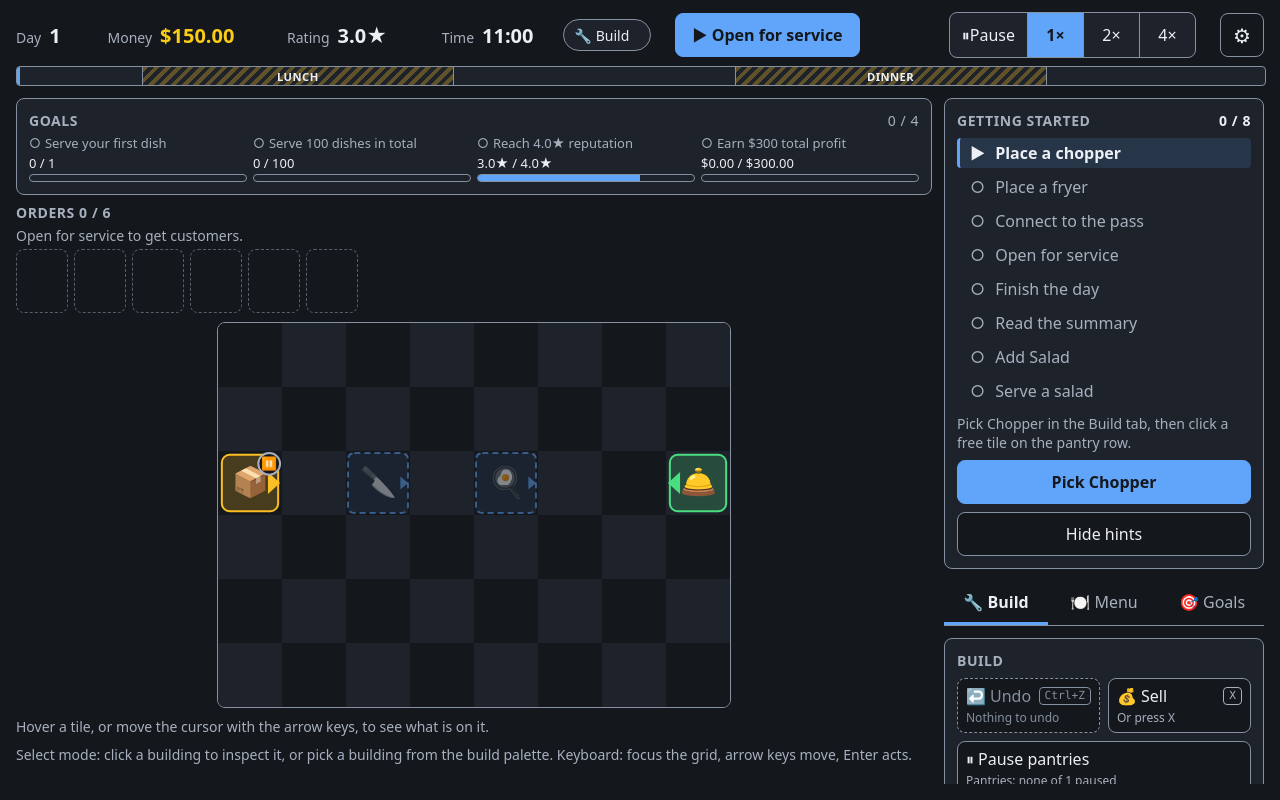
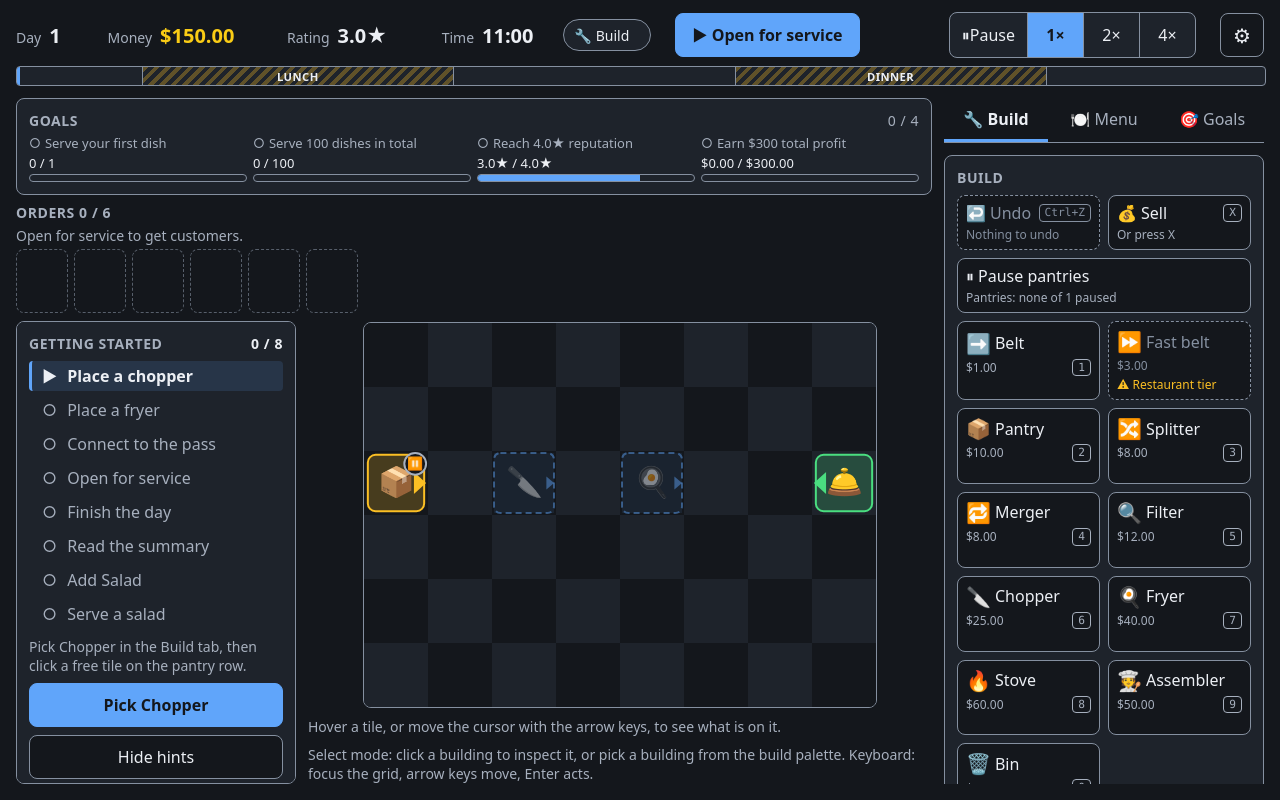
Before and after one commit to Elegalaxy/Kitchen-Line, a React (Vite) app: page / in a window 1280 px wide. Built offline with nearby package versions, Linux system fonts and the light colour scheme.

Commit message:
Move the getting-started card beside the grid so the side menu stays full height.
Co-authored-by: Cursor <cursoragent@cursor.com>

```diff
--- a/src/ui/App.tsx
+++ b/src/ui/App.tsx
@@ -20,6 +20,7 @@ import { useSnapshot } from './store.ts'
 import Toast from './Toast.tsx'
 import TileInfo from './TileInfo.tsx'
 import TopBar from './TopBar.tsx'
+import TutorialCard from './TutorialCard.tsx'
 import { createUiStore, useUi } from './uiState.ts'
 import type { UiState } from './uiState.ts'
 
@@ -104,9 +105,14 @@ export default function App() {
         <div className="stage">
           <GoalTracker snap={snap} defs={store.defs} />
           <OrdersStrip state={snap.state} defs={store.defs} />
-          <GridCanvas store={store} ui={uiStore} />
-          <TileInfo state={snap.state} defs={store.defs} ui={ui} />
-          <p className="hint">{hintFor(store.defs, ui)}</p>
+          <div className="play">
+            <TutorialCard ctx={ctx} snap={snap} ui={ui} />
+            <div className="play-main">
+              <GridCanvas store={store} ui={uiStore} />
+              <TileInfo state={snap.state} defs={store.defs} ui={ui} />
+              <p className="hint">{hintFor(store.defs, ui)}</p>
+            </div>
+          </div>
         </div>
         <SidePanel ctx={ctx} snap={snap} ui={ui} />
       </div>
--- a/src/ui/SidePanel.tsx
+++ b/src/ui/SidePanel.tsx
@@ -11,7 +11,6 @@ import type { PaletteHover } from './BuildPalette.tsx'
 import GoalsPanel from './GoalsPanel.tsx'
 import Inspector from './Inspector.tsx'
 import MenuPanel from './MenuPanel.tsx'
-import TutorialCard from './TutorialCard.tsx'
 import { nextTab, SIDE_TABS } from './sideTabs.ts'
 import type { SideTab } from './sideTabs.ts'
 import type { Snapshot } from './store.ts'
@@ -31,7 +30,6 @@ export default function SidePanel({ ctx, snap, ui }: { ctx: Ctx; snap: Snapshot;
   }
   return (
     <aside className="side">
-      <TutorialCard ctx={ctx} snap={snap} ui={ui} />
       <div className="tabs" role="tablist" aria-label="Side panel">
         {SIDE_TABS.map((t) => (
           <button
--- a/src/ui/TutorialCard.tsx
+++ b/src/ui/TutorialCard.tsx
@@ -1,4 +1,4 @@
-// Getting-started card. Shown above the side tabs until every step is done, then remembered
+// Getting-started card. Shown beside the grid until every step is done, then remembered
 // on this machine so it does not return. The current step is highlighted and gets its hint
 // plus one button (pick a tool, open service, open the Menu tab, or select a building).
 // "Hide hints" toggles the ghost tiles. Progress comes from tutorial.ts.
--- a/src/ui/styles.css
+++ b/src/ui/styles.css
@@ -127,6 +127,24 @@ body {
   gap: 8px;
 }
 
+/* Getting started sits beside the grid so the side panel stays the menu. */
+.play {
+  flex: 1;
+  min-height: 0;
+  display: flex;
+  align-items: stretch;
+  gap: 12px;
+}
+
+.play-main {
+  flex: 1;
+  min-width: 0;
+  min-height: 0;
+  display: flex;
+  flex-direction: column;
+  gap: 8px;
+}
+
 .grid-wrap {
   flex: 1;
   min-height: 0;
@@ -402,6 +420,10 @@ kbd {
 
 @media (max-width: 1023px) {
   .workspace {
+    flex-direction: column;
+  }
+
+  .play {
     flex-direction: column;
   }
 
@@ -1463,6 +1485,17 @@ kbd {
 /* Step 18: tutorial card, tile info line, empty states. Tokens only. */
 .tutorial {
   flex: none;
+  width: 280px;
+  max-height: 100%;
+  overflow-y: auto;
+  box-sizing: border-box;
+}
+
+@media (max-width: 1023px) {
+  .tutorial {
+    width: auto;
+    max-height: 32dvh;
+  }
 }
 
 .tut-list {
```
